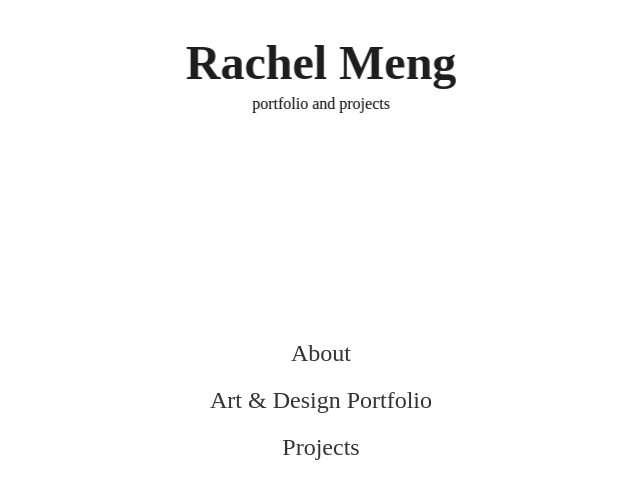
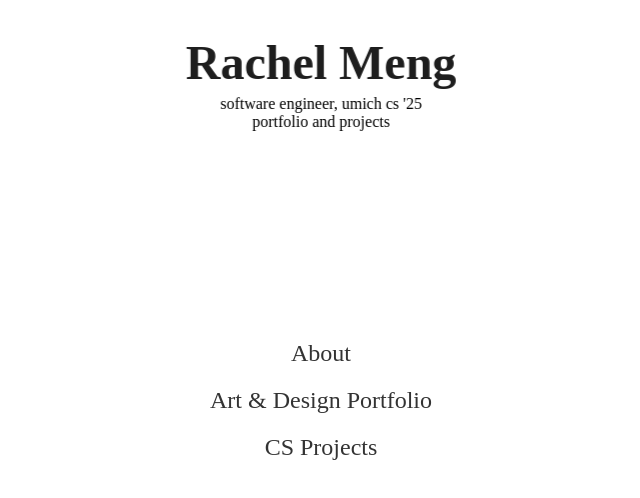
Before and after one commit to rtmeng/rtmeng.github.io, a plain HTML site: page index.html in a window 1280 px wide. Shown: the whole page, without its empty margins (319-959 px from the left). Drawn offline with Linux system fonts and the light colour scheme.

Commit message:
update my info

```diff
--- a/index.html
+++ b/index.html
@@ -60,13 +60,14 @@
 <body>
     <header class="header">
             <h1>Rachel Meng</h1>
+            <p>software engineer, umich cs '25</p>
             <p>portfolio and projects</p>
 
     </header>
     <nav class="navigation">
         <a href="about.html">About</a>
         <a href="design-portfolio.html">Art & Design Portfolio</a>
-        <a href="projects.html">Projects</a>
+        <a href="projects.html">CS Projects</a>
         <!--<a href="contact.html">Contact</a>!-->
     </nav>
 </body>
```
